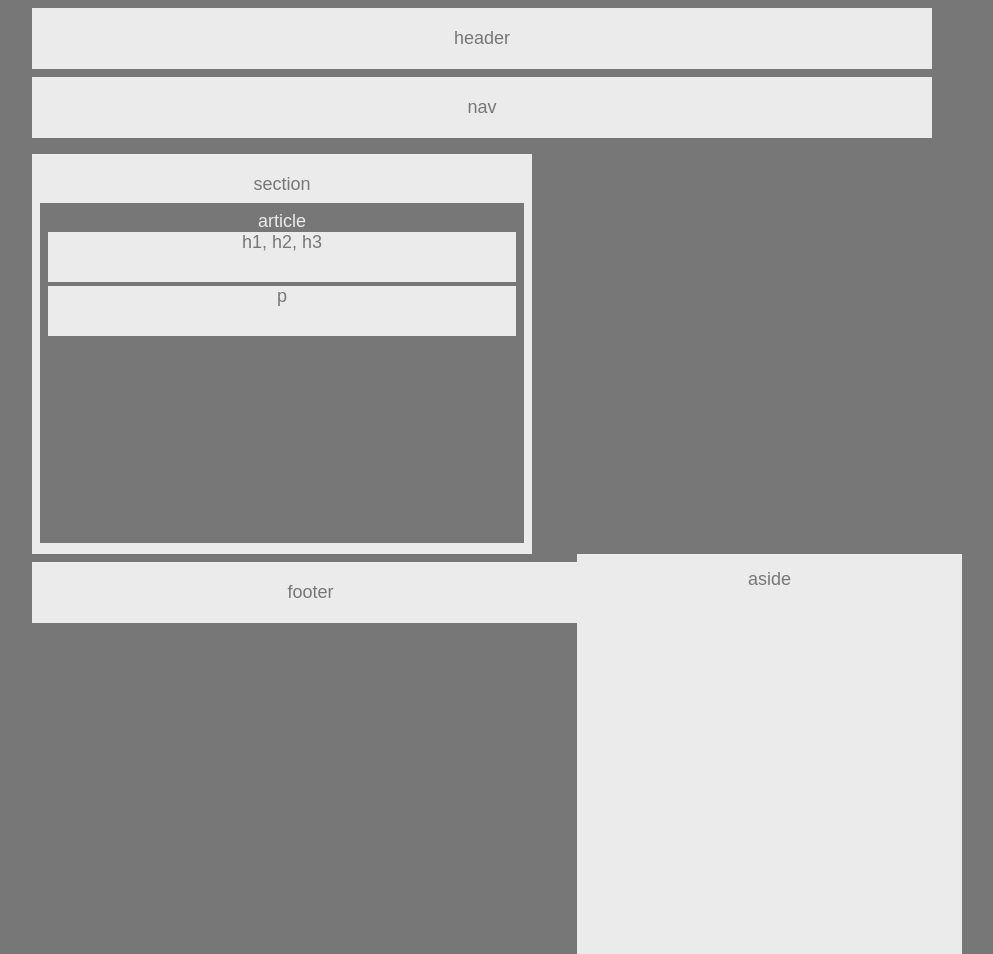
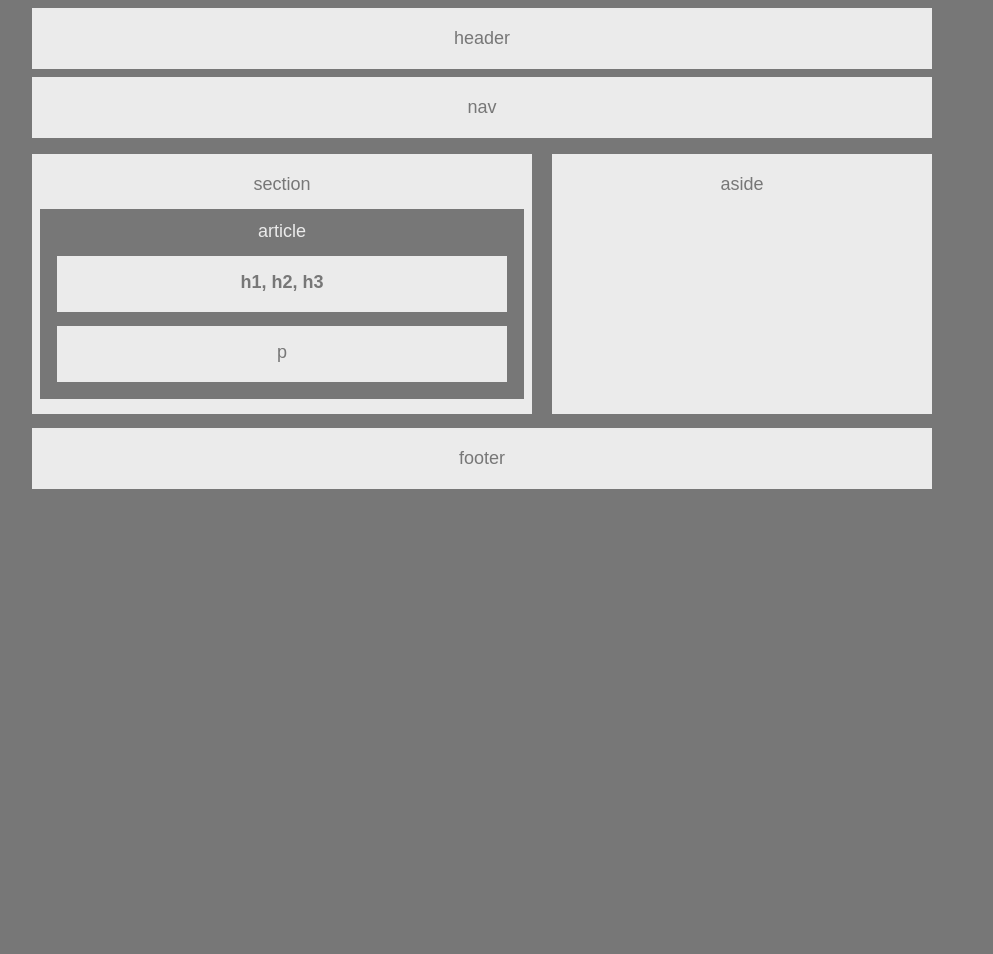
Before and after one commit to DasBarenz/HW-Wireframe, a plain HTML site: page index.html in a window 1280 px wide. Shown: the whole page, without its empty margins (158-1151 px from the left). After the commit the page ends 800 px from the top, so only its background shows below. Drawn offline with Linux system fonts and the light colour scheme.

Commit message:
i did it!

```diff
--- a/index.html
+++ b/index.html
@@ -17,25 +17,23 @@
     nav
   </nav>
 
-  <div id="content">
-      <section id="section" class="clearfix">
+  <section id="full">
+      <section id="section">
         section
         <section id="article">
           article
             <div id="h1h2h3">
-              h1, h2, h3
+              <strong>h1, h2, h3</strong>
             </div>
             <div id="p">
               p
             </div>
           </section>
       </section>
-      <aside class="clearfix">
-        aside
+      <aside id="aside" class="clearfix">
+          aside
       </aside>
-  </div>
-
-
+    </section>
 
   <footer>
     footer
--- a/style.css
+++ b/style.css
@@ -34,59 +34,63 @@
     width: 900px;
   }
 
-  #content {
-      margin: 8px 0;
-  }
-
+  #full {
+    background: #777;
+    width: 100%;
+    height: 260px;
+    margin-top: 20px 0;
+}
   #section {
       width: 500px;
-      height: 400px;
-      margin: 0px 8px 0px 30px;
+      height: 260px;
+      margin: 0 8px 0 30px;
       color: #777;
       padding: 20px 0;
       background: #ebebeb;
+      float: left;
     }
 
   #article {
       background: #777;
       color: #ebebeb;
       width: 484px;
-      height: 340px;
+      height: 190px;
       margin: auto;
-      margin-top: 8px;
-      padding: 8px 0;
+      margin-top: 14px;
+      padding: 12px 0;
   }
 
   #h1h2h3 {
       background: #ebebeb;
       color: #777;
-      float: center;
-      width: 468px;
-      height: 50px;
-      margin: auto;
+      width: 450px;
+      height: 56px;
+      margin: 14px auto;
+      padding: 16px;
   }
 
   #p {
       background: #ebebeb;
       color: #777;
-      float: center;
-      width: 468px;
-      height: 50px;
-      margin: 4px auto;
+      width: 450px;
+      height: 56px;
+      margin: 2px auto;
+      padding: 16px;
   }
 
-  aside {
+  #aside {
       background: #ebebeb;
-      width: 385px;
-      height: 400px;
+      color: #777;
+      width: 380px;
+      height: 260px;
       float: right;
-      padding-top: 15px;
-      margin-left: 8px;
+      padding: 20px 0;
+      margin: 0 30px 0 8px;
   }
 
   footer {
     padding: 20px;
-    margin: 8px auto;
+    margin: 14px auto;
     color: #777;
     background: #ebebeb;
     width: 900px;
```
